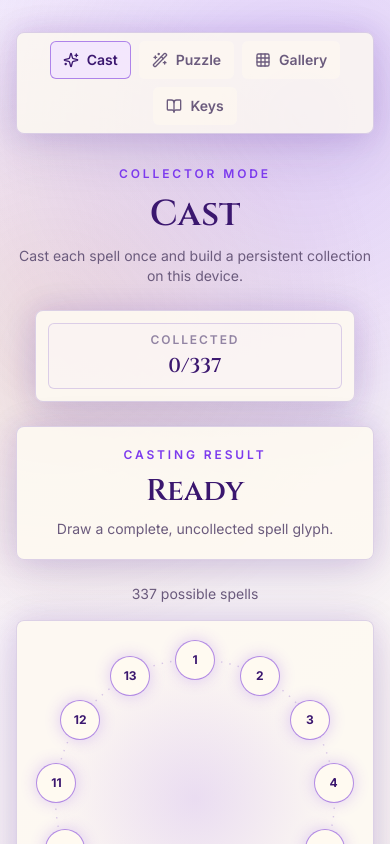
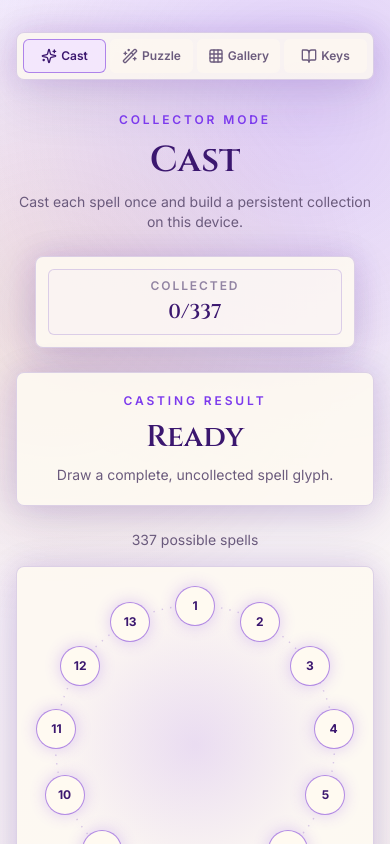
Before and after one commit to MichaelEdwardBlack/vlads-spell-compendium, a React (Vite) app: page / in a window 390 px wide. Shown: the top 844 px of the page. Built offline with nearby package versions, Linux system fonts and the light colour scheme.

Commit message:
fixed mobile nav width

```diff
--- a/src/App.tsx
+++ b/src/App.tsx
@@ -138,8 +138,8 @@ function PrimaryNavigation({ currentRoute }: { currentRoute: RouteId }) {
   }
 
   return (
-    <nav className="site-nav rounded-lg border px-2 py-2 shadow-glyph" aria-label="Primary navigation">
-      <div className="flex flex-wrap items-center justify-center gap-2">
+    <nav className="site-nav rounded-lg border px-1.5 py-1.5 shadow-glyph sm:px-2 sm:py-2" aria-label="Primary navigation">
+      <div className="flex flex-nowrap items-center justify-center gap-1 sm:gap-2">
         {ROUTES.map(({ id, path, label, Icon }) => (
           <a
             key={id}
@@ -147,7 +147,7 @@ function PrimaryNavigation({ currentRoute }: { currentRoute: RouteId }) {
             onClick={(event) => handleNavigate(event, path)}
             aria-current={currentRoute === id ? "page" : undefined}
             className={[
-              "site-nav-link inline-flex items-center gap-2 rounded-md border px-3 py-2 text-sm font-semibold transition",
+              "site-nav-link inline-flex min-w-0 flex-1 items-center justify-center gap-1 rounded-md border px-1.5 py-2 text-xs font-semibold transition sm:flex-none sm:gap-2 sm:px-3 sm:text-sm",
               "focus-visible:outline focus-visible:outline-2 focus-visible:outline-offset-4",
               currentRoute === id ? "site-nav-link-active" : "",
             ].join(" ")}
--- a/src/styles.css
+++ b/src/styles.css
@@ -166,7 +166,8 @@ button {
 }
 
 .site-nav {
-  width: min(100%, 28rem);
+  width: 100%;
+  max-width: 28rem;
   background: color-mix(in srgb, var(--bg-panel) 88%, transparent);
   border-color: var(--border-soft);
 }
```
